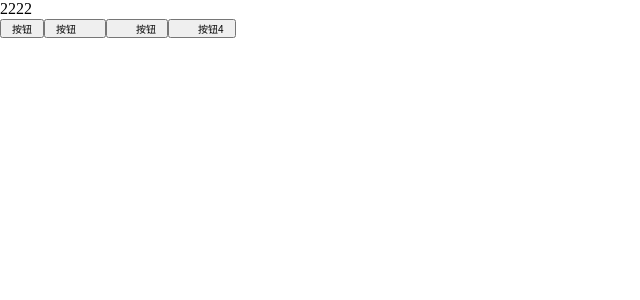
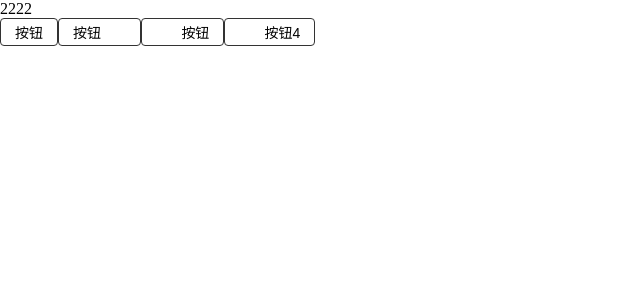
Before and after one commit to gitgundam/H-ui, a Vue app: page / in a window 1280 px wide. Shown: the top 300 px of the page, without its empty margins (0-640 px from the left). Built offline with nearby package versions, Linux system fonts and the light colour scheme.

Commit message:
修改button组件样式

```diff
--- a/src/assets/style/helper.scss
+++ b/src/assets/style/helper.scss
@@ -1,7 +1,12 @@
 $font-size: 14px;
 
-$button-height: 10px ;
+$button-height: 2em ;
+
 $button-bg: white;
+
+$button-color-hover: #41b883;
+
+$button-color-active: #41b883;
 
 $border-radius: 4px;
 
--- a/src/button.vue
+++ b/src/button.vue
@@ -8,7 +8,13 @@
 </template>
 <script>
 export default {
-  props: ['icon', 'iconPosition']
+  props: {icon:{},
+    iconPosition:{
+     type: String,
+      default: 'left'
+    }
+
+}
 };
 </script>
 
@@ -16,21 +22,28 @@ export default {
 @import 'assets/style/helper.scss';
 
 button {
+  font-size: $font-size;
+  height: $button-height;
+  background: $button-bg;
+  border: 1px solid $border-color;
+  border-radius: $border-radius;
   vertical-align: middle;
   display: inline-flex;
-  font-size: 10px;
   padding: 0 1em;
   cursor: pointer;
   justify-content: center;
   align-items: center;
 
   &:hover {
+    border: 1px solid $button-color-hover;
   }
 
   &:active {
+    background: $button-color-active;
   }
 
   &:focus {
+    outline: none;
   }
 
   > .icon {
```
